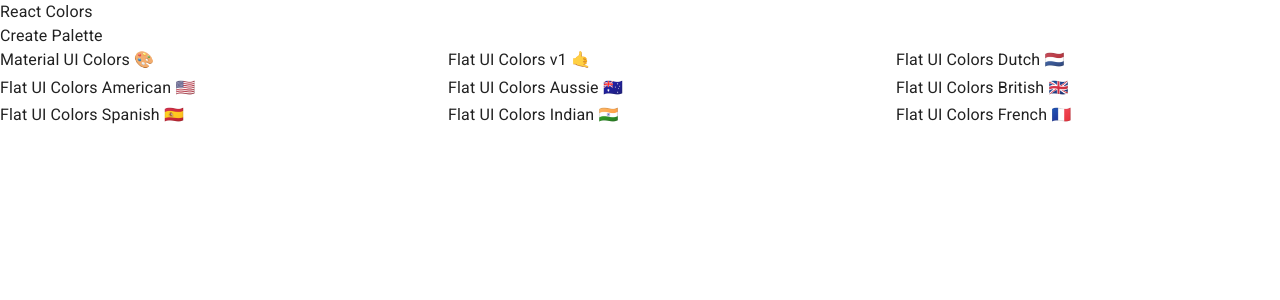
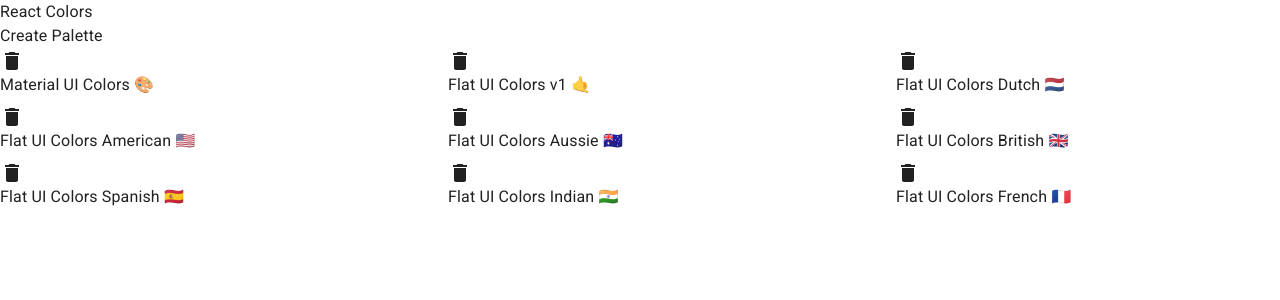
Before and after one commit to AymanStarlight/Palettium, a React (Vite) app: page / in a window 1280 px wide. Shown: the top 300 px of the page. Built offline with nearby package versions, Linux system fonts and the light colour scheme.

Commit message:
Delete Palettes

```diff
--- a/src/components/MiniPalette.jsx
+++ b/src/components/MiniPalette.jsx
@@ -1,6 +1,13 @@
+import DeleteIcon from "@mui/icons-material/Delete";
 import { Link } from "react-router-dom";
 
-export default function MiniPalette({ colors, emoji, paletteName, id }) {
+export default function MiniPalette({
+	colors,
+	emoji,
+	paletteName,
+	id,
+	removePalette,
+}) {
 	const miniColorBoxes = colors.map((color) => (
 		<div
 			key={color.name}
@@ -8,9 +15,21 @@
 			style={{ backgroundColor: color.color }}
 		></div>
 	));
+
+	const deletePalette = (event) => {
+		event.preventDefault();
+		event.stopPropagation();
+		removePalette(id);
+	};
+
 	return (
 		<Link to={`/palette/${id}`}>
-			<div className="container bg-white rounded-md p-[0.5rem] relative overflow-hidden hover:cursor-pointer border-solid border-2 border-black h-[202px]">
+			<div className="container group bg-white rounded-md p-[0.5rem] relative overflow-hidden hover:cursor-pointer border-solid border-2 border-black h-[202px]">
+				<DeleteIcon
+					className="text-white bg-[#eb4d30] rounded-sm !absolute !text-[42px] right-0 top-0 z-10 p-[10px] opacity-0 group-hover:opacity-100 !transition-all !duration-300 !ease-in-out"
+					onClick={deletePalette}
+				/>
+
 				<div className="colors bg-gray-200 h-[150px] w-full rounded-md overflow-hidden">
 					{miniColorBoxes}
 				</div>
--- a/src/components/NewPaletteForm.jsx
+++ b/src/components/NewPaletteForm.jsx
@@ -1,7 +1,6 @@
 import { ChromePicker } from "@hello-pangea/color-picker";
-import ChevronLeftIcon from "@mui/icons-material/ChevronLeft";
-import ChevronRightIcon from "@mui/icons-material/ChevronRight";
-import MenuIcon from "@mui/icons-material/Menu";
+import AddBoxIcon from "@mui/icons-material/AddBox";
+import ArrowBackIosNewIcon from "@mui/icons-material/ArrowBackIosNew";
 import { Button } from "@mui/material";
 import MuiAppBar from "@mui/material/AppBar";
 import Box from "@mui/material/Box";
@@ -11,7 +10,7 @@
 import IconButton from "@mui/material/IconButton";
 import Toolbar from "@mui/material/Toolbar";
 import Typography from "@mui/material/Typography";
-import { styled, useTheme } from "@mui/material/styles";
+import { styled } from "@mui/material/styles";
 import { useEffect, useState } from "react";
 import { TextValidator, ValidatorForm } from "react-material-ui-form-validator";
 import { Link, useNavigate } from "react-router-dom";
@@ -24,7 +23,7 @@
 	({ theme, open }) => ({
 		flexGrow: 1,
 		height: "calc(100vh - 64px)",
-		padding: theme.spacing(3),
+		padding: 0,
 		transition: theme.transitions.create("margin", {
 			easing: theme.transitions.easing.sharp,
 			duration: theme.transitions.duration.leavingScreen,
@@ -64,6 +63,7 @@
 	display: "flex",
 	alignItems: "center",
 	padding: theme.spacing(0, 1),
+	width: "100%",
 	// necessary for content to be below app bar
 	...theme.mixins.toolbar,
 	justifyContent: "flex-end",
@@ -74,7 +74,6 @@
 	savePalette,
 	maxColors = 20,
 }) {
-	const theme = useTheme();
 	const [open, setOpen] = useState(true);
 
 	const [currentColor, setCurrentColor] = useState("tomato");
@@ -173,7 +172,7 @@
 						edge="start"
 						sx={{ mr: 2, ...(open && { display: "none" }) }}
 					>
-						<MenuIcon />
+						<AddBoxIcon />
 					</IconButton>
 					<Typography variant="h6" noWrap component="div">
 						Create a Palette
@@ -222,11 +221,7 @@
 			>
 				<DrawerHeader>
 					<IconButton onClick={handleDrawerClose}>
-						{theme.direction === "ltr" ? (
-							<ChevronLeftIcon />
-						) : (
-							<ChevronRightIcon />
-						)}
+						<ArrowBackIosNewIcon />
 					</IconButton>
 				</DrawerHeader>
 				<Divider />
--- a/src/components/PaletteList.jsx
+++ b/src/components/PaletteList.jsx
@@ -2,7 +2,7 @@
 import "../styles/PaletteList.css";
 import MiniPalette from "./MiniPalette";
 
-export default function PaletteList(props) {
+export default function PaletteList({ palettes, removePalette }) {
 	return (
 		<div className="palette-list bg-blue-500 h-screen flex items-start justify-center">
 			<div className="container w-1/2 flex items-start flex-wrap flex-col ">
@@ -13,8 +13,12 @@
 					</Link>
 				</nav>
 				<div className="palettes">
-					{props.palettes.map((palette) => (
-						<MiniPalette key={palette.id} {...palette} />
+					{palettes.map((palette) => (
+						<MiniPalette
+							key={palette.id}
+							removePalette={removePalette}
+							{...palette}
+						/>
 					))}
 				</div>
 			</div>
```
Also changed, not shown: 1 other file (tests, documents, lock files or other folders).
